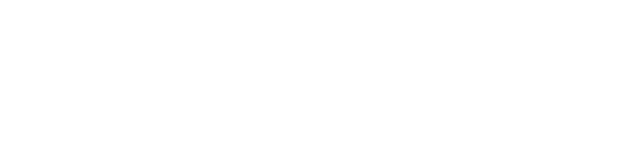
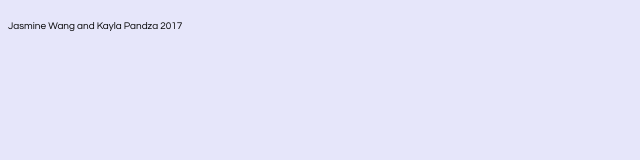
Before and after one commit to jasminewang98/weathermagnets, a website: page html/index.html in a window 1280 px wide. Shown: the whole page, without its empty margins (0-640 px from the left). Drawn offline with nearby package versions, Linux system fonts and the light colour scheme.

Commit message:
Improved intro page

```diff
--- a/html/index.html
+++ b/html/index.html
@@ -4,11 +4,13 @@
   <head>
       <script src="../libs/kinetic-v5.1.0.js">
           </script>
+
       <script type="text/javascript" src="../js/words.js"></script>
 <script type="text/javascript" src="../js/connector.js"></script>
     <meta charset="utf-8">
   </head>
-  <body>
+  <body bgcolor="#E6E6FA">
+      <p style = "font-family:Century Gothic;"> <font size = "1"> Jasmine Wang and Kayla Pandza 2017</font></p>
     <div id="container"></div>
     <script src="../libs/kinetic-v5.1.0.min.js"></script>
     <script src="http://ajax.googleapis.com/ajax/libs/jquery/1.11.0/jquery.min.js"></script>
--- a/js/words.js
+++ b/js/words.js
@@ -9,6 +9,7 @@ var longitude;
 
 function setup() {
 	//If the navigator exists on the user's browser, then it will grab their location.
+
 	if(navigator.geolocation){
 		//finds and watches the user's location
 		navigator.geolocation.getCurrentPosition(onPositionRecieved, locationNotRecieved, {timeout:0});
```
